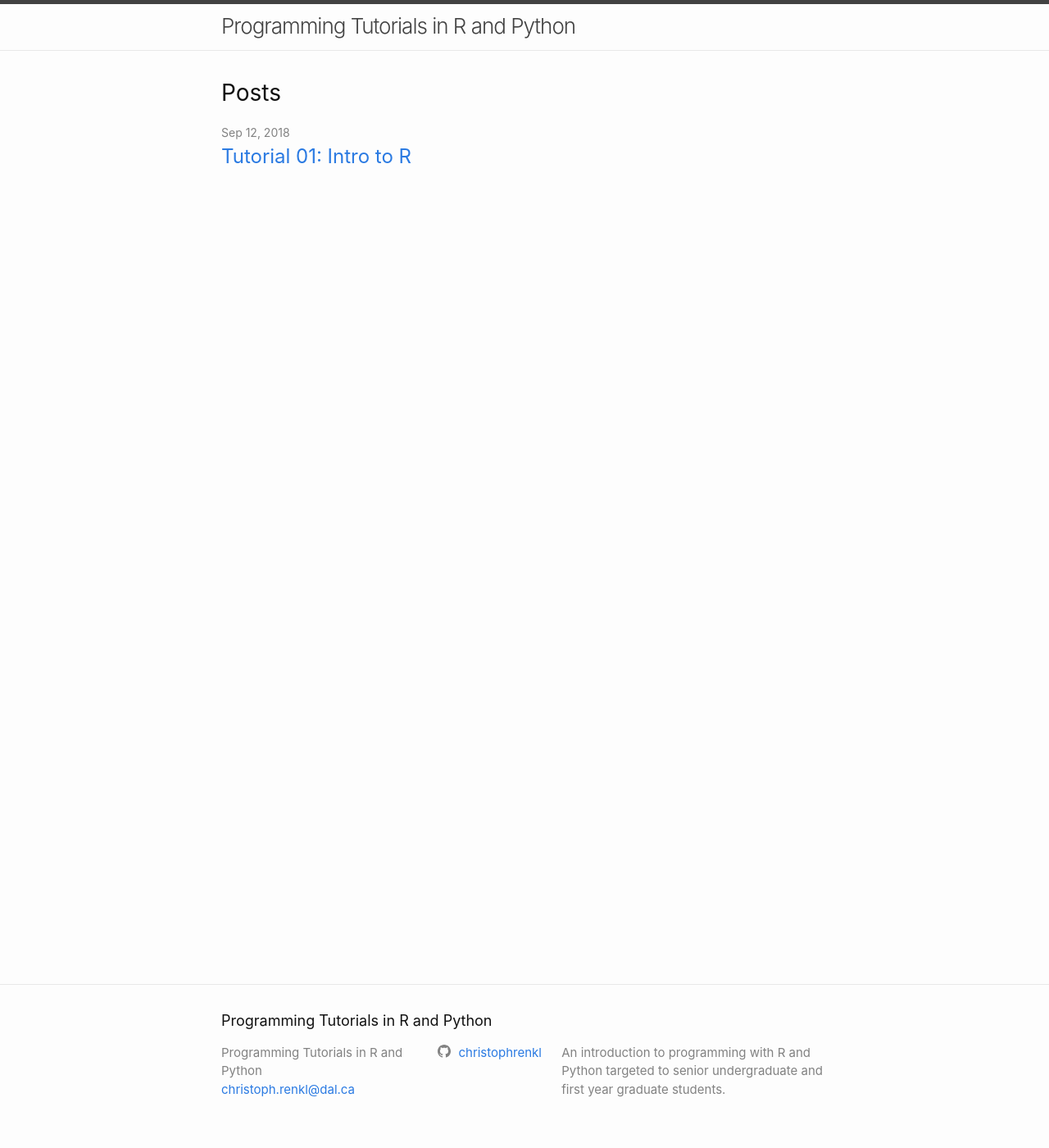
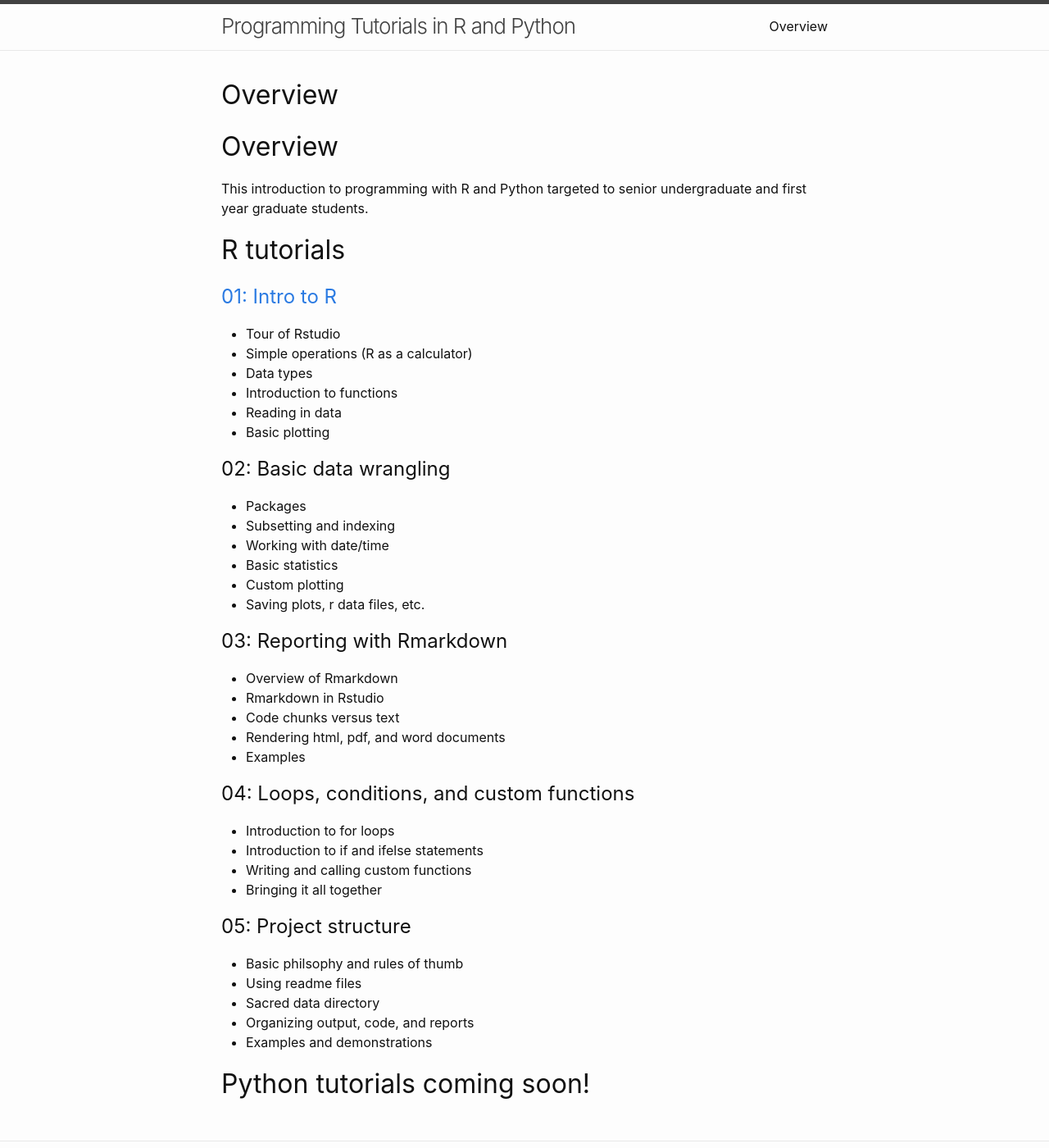
Before and after one commit to anhnguyendepocen/programming_tutorials, a Jekyll site: the page built from docs/index.md, in a window 1280 px wide and 1400 px high. Shown: the whole window at 82% size. Built offline with Jekyll 4.4.1, drawn with Linux system fonts in a browser that asks for light colours; our own code applies the rules of GitHub Pages for plain Markdown files.

Commit message:
restructure main page to show basic syllabus and links to each tutorial

```diff
--- a/docs/_layouts/home.html
+++ b/docs/_layouts/home.html
@@ -9,7 +9,7 @@
 
   {{ content }}
 
-  {%- if site.posts.size > 0 -%}
+  <!-- {%- if site.posts.size > 0 -%}
     <h2 class="post-list-heading">{{ page.list_title | default: "Posts" }}</h2>
     <ul class="post-list">
       {%- for post in site.posts -%}
@@ -28,7 +28,7 @@
       {%- endfor -%}
     </ul>
 
-    <!-- <p class="rss-subscribe">subscribe <a href="{{ "/feed.xml" | relative_url }}">via RSS</a></p> -->
-  {%- endif -%}
+    <p class="rss-subscribe">subscribe <a href="{{ "/feed.xml" | relative_url }}">via RSS</a></p>
+  {%- endif -%} -->
 
 </div>
--- a/docs/index.md
+++ b/docs/index.md
@@ -4,3 +4,51 @@
 # See: https://jekyllrb.com/docs/themes/#overriding-theme-defaults
 layout: home
 ---
+# Overview
+
+This introduction to programming with R and Python targeted to senior undergraduate and first year graduate students.
+
+# R tutorials
+
+## [01: Intro to R](/programming_tutorials/R-tutorial-01/)
+
+* Tour of Rstudio
+* Simple operations (R as a calculator)
+* Data types
+* Introduction to functions
+* Reading in data
+* Basic plotting
+
+## 02: Basic data wrangling
+
+* Packages
+* Subsetting and indexing
+* Working with date/time
+* Basic statistics
+* Custom plotting
+* Saving plots, r data files, etc.
+
+## 03: Reporting with Rmarkdown
+
+* Overview of Rmarkdown
+* Rmarkdown in Rstudio
+* Code chunks versus text
+* Rendering html, pdf, and word documents
+* Examples
+
+## 04: Loops, conditions, and custom functions
+
+* Introduction to for loops
+* Introduction to if and ifelse statements
+* Writing and calling custom functions
+* Bringing it all together
+
+## 05: Project structure
+
+* Basic philsophy and rules of thumb
+* Using readme files
+* Sacred data directory
+* Organizing output, code, and reports
+* Examples and demonstrations
+
+# Python tutorials coming soon!
```
